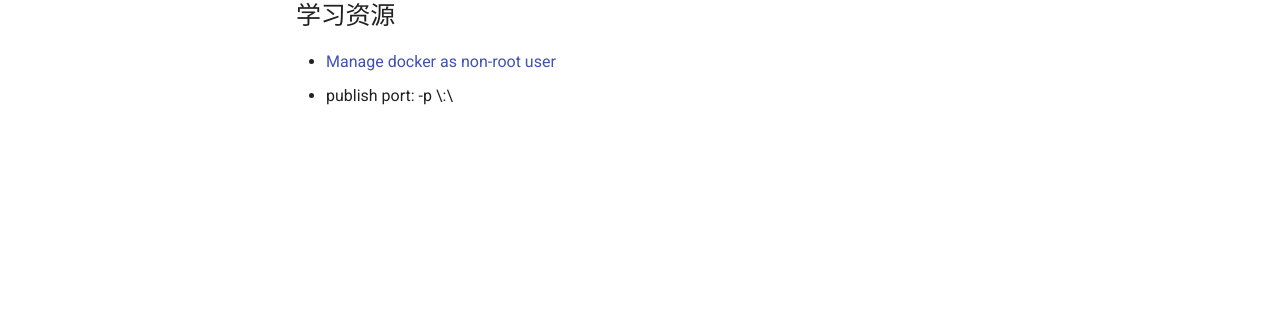
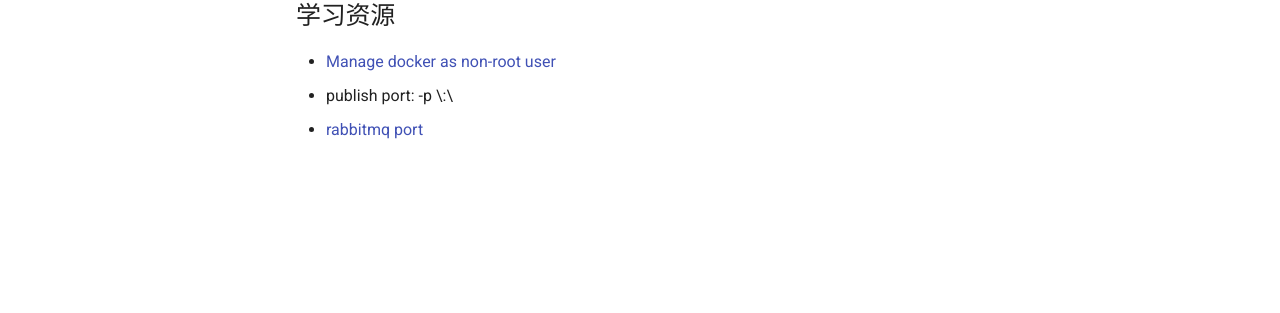
Before and after one commit to zhoukaidev/ks_blog, an MkDocs documentation site: the page built from docs/docker/index.md, in a window 1280 px wide. Shown: the part 445-758 px from the top of the page. Built offline with MkDocs 1.6.1 and Material for MkDocs 9.7.7, drawn with Linux system fonts in a browser that asks for light colours; comment, search, counter and statistics services are not loaded.

Commit message:
Update index.md

```diff
--- a/docs/docker/index.md
+++ b/docs/docker/index.md
@@ -11,3 +11,4 @@
 
 * [Manage docker as non-root user](https://docs.docker.com/engine/install/linux-postinstall/)
 * publish port: -p \<host port>:\<container port>
+* [rabbitmq port](https://medium.com/dev-genius/rabbitmq-with-docker-on-windows-in-30-minutes-172e88bb0808#:~:text=15672%20is%20the%20default%20port,5672%20for%20RabbitMQ%20message%20broker.)
```
